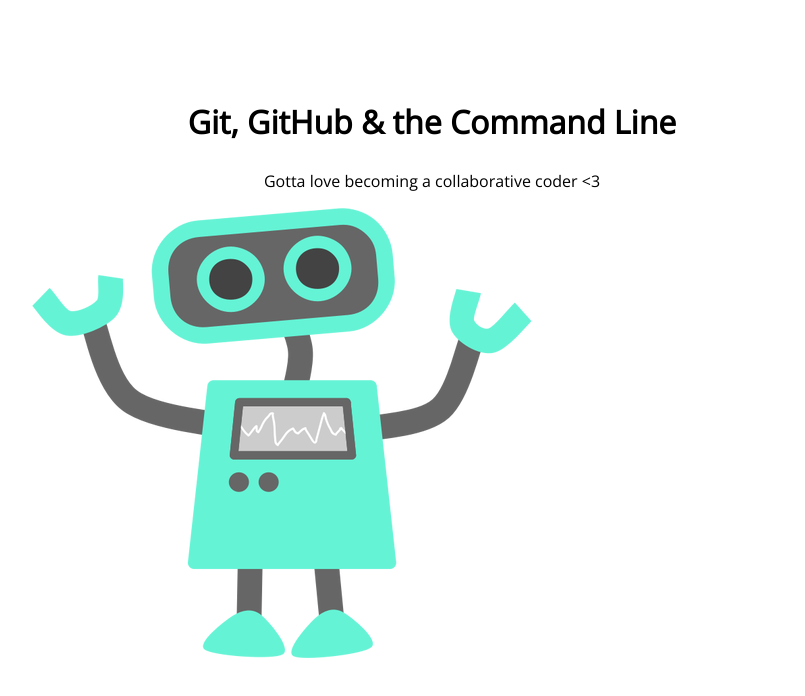
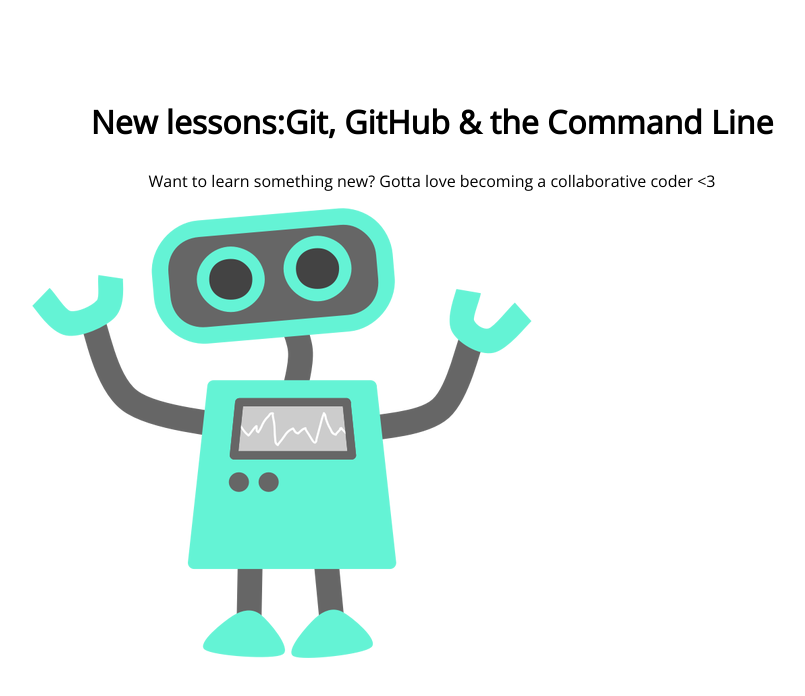
Before and after one commit to brence2/105-project-master, a plain HTML site: page index.html in a window 1280 px wide. Shown: the whole page, without its empty margins (208-1013 px from the left). Drawn offline with nearby package versions, Linux system fonts and the light colour scheme.

Commit message:
changed h1 and p

```diff
--- a/index.html
+++ b/index.html
@@ -8,8 +8,8 @@
 </head>
 <body>
 	<section>
-		<h1>Git, GitHub & the Command Line</h1>
-		<p>Gotta love becoming a collaborative coder <3</p>
+		<h1>New lessons:Git, GitHub & the Command Line</h1>
+		<p>Want to learn something new? Gotta love becoming a collaborative coder <3</p>
 		<img src="img/happy-blue-robot.png">
 	</section>
 </body>
```
